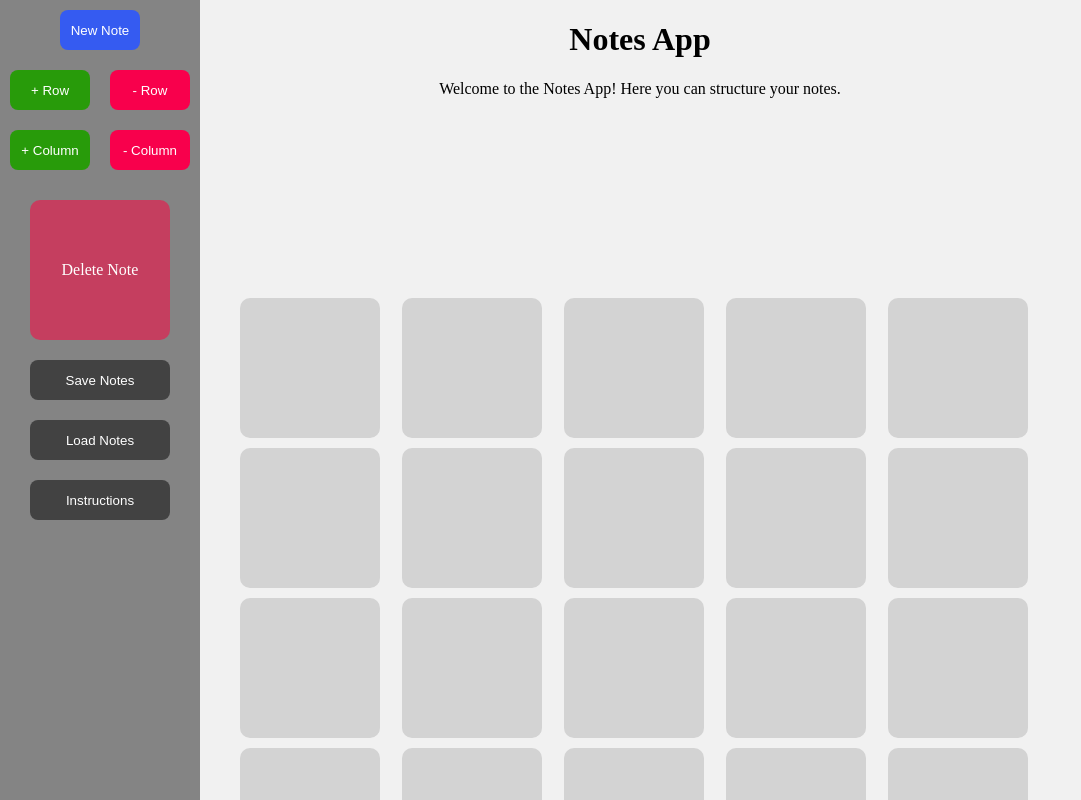
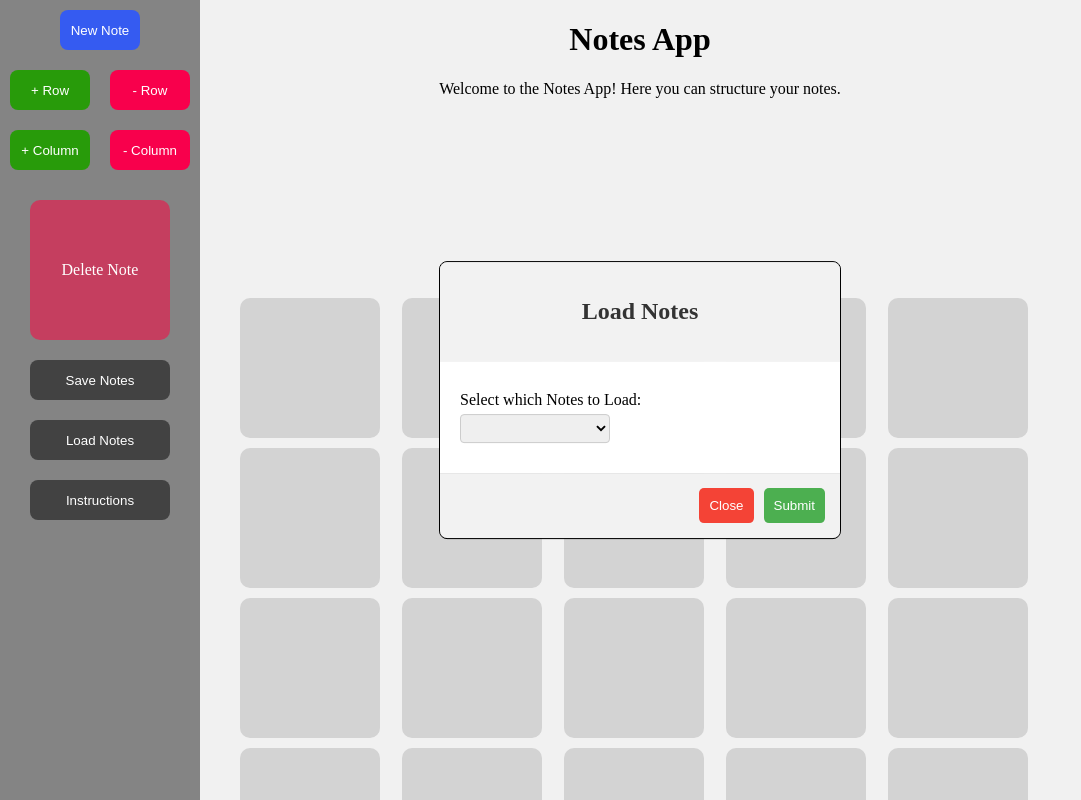
Before and after one commit to JuliusKer/notes-matrix, a React (Create React App) app: page / in a window 1280 px wide. Both pictures are taken after a click on the button "Load Notes". Shown: the top 800 px of the page, without its empty margins (0-1081 px from the left). Built offline with nearby package versions, Linux system fonts and the light colour scheme.

Commit message:
refactor components, create modal and select component, update Save and Load notes to allow multipe saves

```diff
--- a/src/AppPage.jsx
+++ b/src/AppPage.jsx
@@ -1,12 +1,15 @@
-import {Droppable} from "./Droppable";
-import Grid from "./Grid";
-import {Draggable} from "./Draggable";
+import {Droppable} from "./components/Droppable";
+import Grid from "./components/Grid";
+import {Draggable} from "./components/Draggable";
 import React from "react";
-import {InstructionModal} from "./InstructionModal";
+import {InstructionModal} from "./modals/InstructionModal";
+import {LoadNotesModal} from "./modals/LoadNotesModal";
 
 function AppPage(props) {
     const {unplacedNotes, placedNotes, setPlacedNotes, setUnplacedNotes, rows, columns, setRows, setColumns} = props;
+
     const [instructionModalOpen, setInstructionModalOpen] = React.useState(false);
+    const [loadNotesModalOpen, setLoadNotesModalOpen] = React.useState(false);
 
     const containers = Array.from({ length: rows * columns }, (_, index) => index + 1);
 
@@ -54,9 +57,21 @@ function AppPage(props) {
         localStorage.setItem('notes', notesJson);
     }
 
-    function handleLoad() {
-        const notesJson = localStorage.getItem('notes');
-        if (notesJson) {
+    function handleSaveWithName() {
+        const name = prompt('Enter name to store the current notes under:');
+        const notes = {unplacedNotes, placedNotes, rows, columns};
+        const notesJson = JSON.stringify(notes);
+        localStorage.setItem(name, notesJson);
+    }
+
+    function handleLoad(name) {
+        // setLoadNotesModalOpen(true)
+        // console.log(Object.keys(localStorage))
+        // const name = prompt('Enter name to store the current notes under:');
+        // get the name of the local storage ites to load from the user. In the promp show all existing local storage items
+        // const name = prompt('Enter name to load the notes from:', Object.keys(localStorage));
+        if (localStorage.getItem(name)) {
+            const notesJson = localStorage.getItem(name);
             const notes = JSON.parse(notesJson);
             setUnplacedNotes(notes.unplacedNotes);
             setPlacedNotes(notes.placedNotes);
@@ -68,13 +83,10 @@ function AppPage(props) {
     return (
         <div>
             <InstructionModal isOpen={instructionModalOpen} onClose={() => setInstructionModalOpen(false)}/>
+            <LoadNotesModal isOpen={loadNotesModalOpen} onClose={handleLoad} setModalClose={() => setLoadNotesModalOpen(false)}/>
             <h1 className='centered'>Notes App</h1>
             <p className='centered'>
                 Welcome to the Notes App! Here you can structure your notes. <br></br>
-                {/*Create and Delete Notes through the buttons on the left. <br></br>*/}
-                {/*Add or Remove Rows and Columns to change the layout through the buttons on the left. <br></br>*/}
-                {/*Move Notes by dragging them to a new location. <br></br>*/}
-                {/*Edit Notes by clicking on them. <br></br>*/}
             </p>
             <div className='actionMenu'>
                 <button className='button addButton' onClick={() => addNote()}>New Note</button>
@@ -83,13 +95,14 @@ function AppPage(props) {
                 <button className='button colButton1' onClick={() => setColumns(columns + 1)}>+ Column</button>
                 <button className='button colButton2' onClick={() => setColumns(columns - 1)}>- Column</button>
                 <Droppable key={'delete'} id={'delete'}>Delete Note</Droppable>
-                <button className='button saveButton' onClick={() => handleSave()}>Save Notes</button>
-                <button className='button loadButton' onClick={() => handleLoad()}>Load Notes</button>
-                <button className='button modalButton' onClick={() => setInstructionModalOpen(true)}>Instructions</button>
+                <button className='button saveButton' onClick={() => handleSaveWithName()}>Save Notes</button>
+                <button className='button loadButton' onClick={() => setLoadNotesModalOpen(true)}>Load Notes</button>
+                <button className='button instructionsButton' onClick={() => setInstructionModalOpen(true)}>Instructions
+                </button>
             </div>
             <Grid columns={5}>
                 {unplacedNotes.map((note) => (
-                    <Draggable id={note.id} handleNoteClick={handleUnplacedNoteClick}>
+                    <Draggable key={note.id} id={note.id} handleNoteClick={handleUnplacedNoteClick}>
                         {note.text}
                     </Draggable>
                 ))}
@@ -100,7 +113,7 @@ function AppPage(props) {
                     return (
                         <Droppable key={id} id={id}>
                             {note ?
-                                <Draggable key={note.text} id={note.id} handleNoteClick={handlePlacedNoteClick}>
+                                <Draggable key={note.id} id={note.id} handleNoteClick={handlePlacedNoteClick}>
                                     {note.text}
                                 </Draggable>
                                 : undefined}
--- a/src/InstructionModal.jsx
+++ /dev/null
@@ -1,23 +0,0 @@
-import React from "react";
-
-export function InstructionModal(props) {
-    const {isOpen, onClose} = props;
-    return (
-        <div className={isOpen ? 'modal open' : 'modal'}>
-            <div className='modalHeader'>
-                <h2 className='centered'>Instructions</h2>
-            </div>
-            <p>
-                <ol>
-                    <li>Create and Delete Notes through the buttons on the left.</li>
-                    <li>Add or Remove Rows and Columns to change the layout through the buttons on the left.</li>
-                    <li>Move Notes by dragging them to a new location.</li>
-                    <li>Edit Notes by clicking on them.</li>
-                </ol>
-            </p>
-            <div className='modalFooter'>
-                <button className='closeButton' onClick={onClose}>Close</button>
-            </div>
-        </div>
-    );
-}
--- /dev/null
+++ b/src/components/Modal.jsx
@@ -0,0 +1,29 @@
+import {useState} from "react";
+import "./styles/Modal.css";
+
+export function Modal(props) {
+    const {isOpen, onClose, setModalClose, hasSubmit = true, width} = props;
+    const handleSubmit = () => {
+        onClose();
+        setModalClose();
+    }
+
+    const handleClose = () => {
+        setModalClose();
+    }
+
+    return (
+        <div className={isOpen ? 'modal open' : 'modal'} style={{width: width}}>
+            <div className={`modalHeader ${props.yellowModal ? 'yellow' : ''}`}>
+                <h2 className='centered'>{props.title}</h2>
+            </div>
+            <div className='modalBody'>
+                {props.children}
+            </div>
+            <div className={`modalFooter ${props.yellowModal ? 'yellow' : ''}`}>
+                <button className='closeButton' onClick={handleClose}>Close</button>
+                {hasSubmit && <button className='submitButton' onClick={handleSubmit}>Submit</button>}
+            </div>
+        </div>
+    );
+}
--- /dev/null
+++ b/src/components/Select.jsx
@@ -0,0 +1,30 @@
+import './styles/Select.css';
+import {map} from "lodash";
+import PropTypes from "prop-types";
+export function Select(props) {
+    const {options, value, onChange, title} = props;
+    return (
+      <div className='selectContainer'>
+          <label>{title}</label>
+          <select
+              value={value}
+              onChange={e => onChange(e.target.value)}
+          >
+              {map(options, (option) => (
+                  <option value={option.value}>{option.label}</option>
+              ))}
+          </select>
+      </div>
+  );
+}
+
+Select.defaultProps = {
+    options: [],
+    defaultValue: '',
+    value: '',
+};
+Select.propTypes = {
+    options: PropTypes.array,
+    defaultValue: PropTypes.string,
+    value: PropTypes.string,
+};
--- /dev/null
+++ b/src/components/styles/Modal.css
@@ -0,0 +1,74 @@
+.modal {
+    display: none;
+    position: fixed;
+    z-index: 1000;
+    left: 50%;
+    top: 50%;
+    transform: translate(-50%, -50%);
+    width: 400px;
+    border: 1px solid black;
+    border-radius: 8px;
+    overflow: auto;
+    background-color: rgba(0, 0, 0, 0.5); /* Black w/ opacity */
+}
+
+.modal.open {
+    display: block;
+}
+
+.modalHeader {
+    background-color: #f2f2f2;
+    padding: 16px;
+    color: #333;
+}
+
+.modalHeader.yellow {
+    background-color: #ffff85;
+}
+
+.modalBody {
+    padding: 20px;
+    background-color: white;
+}
+
+.modalFooter {
+    padding: 10px;
+    background-color: #f2f2f2;
+    text-align: right;
+}
+
+.modalFooter.yellow {
+    background-color: #ffff85;
+}
+
+.centered {
+    text-align: center;
+}
+
+.closeButton,
+.submitButton {
+    cursor: pointer;
+    padding: 10px;
+    margin: 5px;
+    border: none;
+    border-radius: 5px;
+    transition: background-color 0.3s ease;
+}
+
+.closeButton {
+    background-color: #f44336;
+    color: white;
+}
+
+.closeButton:hover {
+    background-color: #da190b;
+}
+
+.submitButton {
+    background-color: #4CAF50;
+    color: white;
+}
+
+.submitButton:hover {
+    background-color: #45a049;
+}
--- /dev/null
+++ b/src/components/styles/Select.css
@@ -0,0 +1,15 @@
+.selectContainer {
+    margin: 10px 0;
+}
+
+.selectContainer label {
+    display: block;
+    margin-bottom: 5px;
+}
+
+.selectContainer select {
+    width: 150px;
+    padding: 5px;
+    border-radius: 4px;
+    border: 1px solid #ccc;
+}
--- /dev/null
+++ b/src/modals/InstructionModal.jsx
@@ -0,0 +1,23 @@
+import React from "react";
+import {Modal} from "../components/Modal";
+
+export function InstructionModal(props) {
+    const {isOpen, onClose} = props;
+    return (
+        <Modal
+            title='Instructions'
+            isOpen={isOpen}
+            setModalClose={onClose}
+            yellowModal={true}
+            hasSubmit={false}
+            width={'600px'}
+        >
+            <ol>
+                <li>Create and Delete Notes through the buttons on the left.</li>
+                <li>Add or Remove Rows and Columns to change the layout through the buttons on the left.</li>
+                <li>Move Notes by dragging them to a new location.</li>
+                <li>Edit Notes by clicking on them.</li>
+            </ol>
+        </Modal>
+    );
+}
--- /dev/null
+++ b/src/modals/LoadNotesModal.jsx
@@ -0,0 +1,26 @@
+import {Modal} from "../components/Modal";
+import {Select} from "../components/Select";
+import {useState} from "react";
+import {map} from "lodash";
+
+export function LoadNotesModal(props) {
+    const [selectedNote, setSelectedNote] = useState('');
+    const returnNote = () => {
+        props.onClose(selectedNote);
+    }
+    return (
+        <Modal
+            title='Load Notes'
+            isOpen={props.isOpen}
+            onClose={returnNote}
+            setModalClose={props.setModalClose}
+        >
+            <Select
+                title='Select which Notes to Load:'
+                value={selectedNote}
+                options={map(Object.keys(localStorage), name => ({value: name, label: name}))}
+                onChange={setSelectedNote}
+            />
+        </Modal>
+    )
+}
```
Also changed, not shown: src/index.css (+9 -57 lines), src/components/Draggable.jsx (renamed from src/Draggable.jsx), src/components/Droppable.jsx (renamed from src/Droppable.jsx), src/components/Grid.jsx (renamed from src/Grid.jsx).
